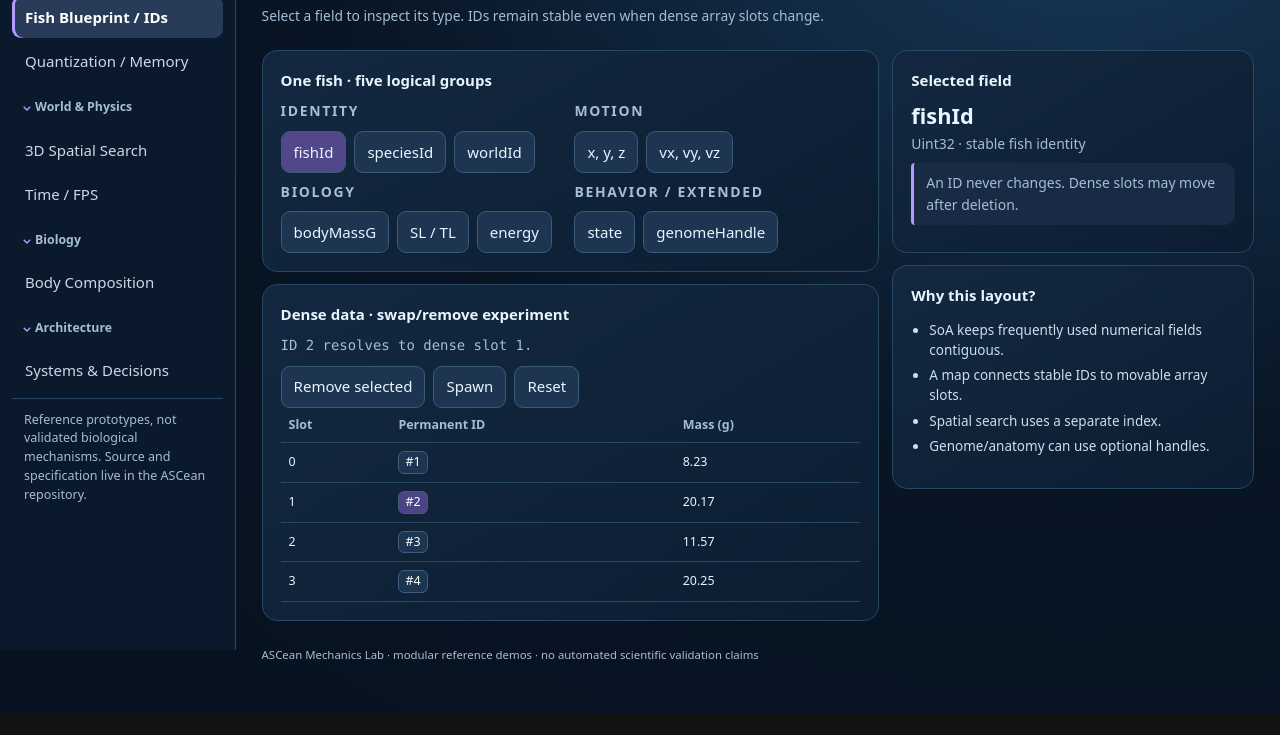
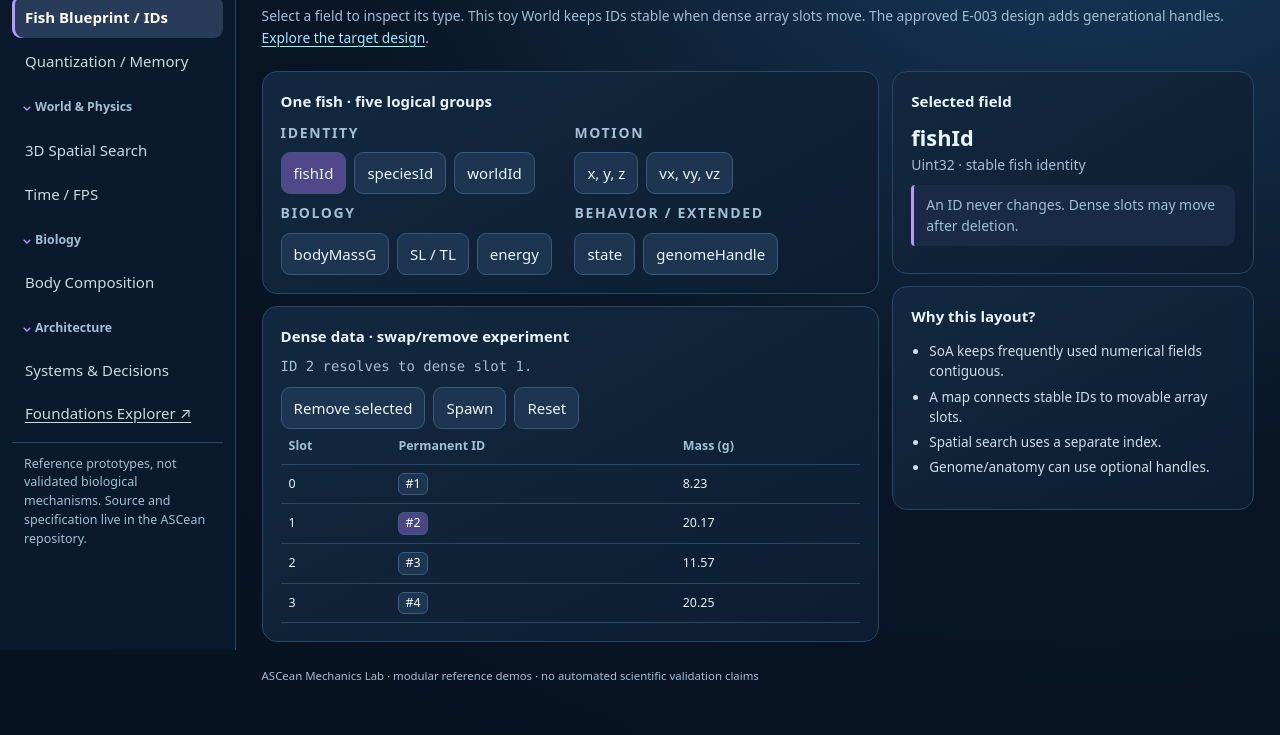
Before and after one commit to DorManDel/ASCean, a plain HTML site: page site/lab/index.html in a window 1280 px wide. Both pictures are taken after a click on the button "Fish Blueprint / IDs". Shown: the part 150-885 px from the top of the page. Before the commit the page ends 864 px from the top, so only its background shows below. Drawn offline with Linux system fonts and the light colour scheme.

Commit message:
docs(site): link interactive foundations in site/lab/index.html

```diff
--- a/site/lab/index.html
+++ b/site/lab/index.html
@@ -6,11 +6,11 @@
 <details open><summary>Data &amp; Memory</summary><button class="navbutton" data-page="entities">Fish Blueprint / IDs</button><button class="navbutton" data-page="precision">Quantization / Memory</button></details>
 <details open><summary>World &amp; Physics</summary><button class="navbutton" data-page="space">3D Spatial Search</button><button class="navbutton" data-page="time">Time / FPS</button></details>
 <details open><summary>Biology</summary><button class="navbutton" data-page="body">Body Composition</button></details>
-<details open><summary>Architecture</summary><button class="navbutton" data-page="modules">Systems &amp; Decisions</button></details>
+<details open><summary>Architecture</summary><button class="navbutton" data-page="modules">Systems &amp; Decisions</button><a class="navbutton" href="../foundations/">Foundations Explorer ↗</a></details>
 <small>Reference prototypes, not validated biological mechanisms. Source and specification live in the ASCean repository.</small>
 </aside>
 <main class="lab-main">
-<section class="lab-page" id="page-entities"><div class="lab-intro"><div><div class="eyebrow">Data / 01</div><h1>Fish Blueprint &amp; Stable Identity</h1><p>Select a field to inspect its type. IDs remain stable even when dense array slots change.</p></div></div>
+<section class="lab-page" id="page-entities"><div class="lab-intro"><div><div class="eyebrow">Data / 01</div><h1>Fish Blueprint &amp; Stable Identity</h1><p>Select a field to inspect its type. This toy World keeps IDs stable when dense array slots move. The approved E-003 design adds generational handles. <a href="../foundations/#storage">Explore the target design</a>.</p></div></div>
 <div class="lab-grid"><div class="stack">
 <div class="panel"><h3>One fish · five logical groups</h3><div class="grid-2" style="gap:8px">
 <div><p class="eyebrow">Identity</p><div class="btnrow"><button data-field="id">fishId</button><button data-field="species">speciesId</button><button data-field="world">worldId</button></div></div>
@@ -48,6 +48,7 @@
 
 <section class="lab-page" id="page-modules"><div class="lab-intro"><div><div class="eyebrow">Project / 01</div><h1>Component System &amp; Decisions</h1><p>Each system owns a clear contract. Bootstrap initializes dependencies; event routing and experiments remain separate from scientific laws.</p></div></div>
 <div class="cards" style="margin-top:0"><div class="panel"><h3>Bootstrap / DI</h3><p>Resolve module dependencies, initialize in order, dispose in reverse order. No giant global class.</p></div><div class="panel"><h3>Event Hub</h3><p>Typed domain events with scoped cleanup. High-rate physics uses direct data access, not per-fish events.</p></div><div class="panel"><h3>Snapshots</h3><p>Versioned World, registry, clock and PRNG state, plus experiment parameters. Reproducible replay is a milestone requirement.</p></div><div class="panel"><h3>Mechanism Contracts</h3><p>Initialize, update (if needed), dispose, serialize/restore, tests and benchmark obligations.</p></div><div class="panel"><h3>Scientific Data</h3><p>Versioned species traits from cited evidence. Zebrafish is a freshwater research profile.</p></div><div class="panel"><h3>Future AI</h3><p>Start with drives, states and memory; later consider learning modules and neural policies behind replaceable interfaces.</p></div></div>
+<div class="panel"><h3>Foundations decisions: E-001 to E-004</h3><p>E-001 Hybrid ECS/SoA · E-002 Species Blueprint + Registry · E-003 stable uint64 IDs, generational handles and Swap-and-Pop are accepted design directions. E-004 Composition, Interfaces and limited Blueprint extends is awaiting final signoff.</p><p><a href="../foundations/">Open interactive Foundations Explorer ↗</a> to inspect diagrams, simulated memory, inheritance resolution, the three-view Field Dictionary and six-stage Mechanics Contract.</p><p class="note">Separate conceptual examples from the current reference World implementation and from scientific/benchmark evidence.</p></div>
 <div class="panel"><h3>Links to source-backed planning</h3><p><a href="https://github.com/DorManDel/ASCean/blob/main/docs/DECISIONS.md" target="_blank" rel="noopener">Decision Register</a> · <a href="https://github.com/DorManDel/ASCean/blob/main/docs/ROADMAP.md" target="_blank" rel="noopener">Roadmap</a> · <a href="https://github.com/DorManDel/ASCean/blob/main/prompts/CODEX_M0.md" target="_blank" rel="noopener">Codex M0</a></p><p class="note">Mechanics shown in this Lab are educational reference implementations. They do not certify research-grade models.</p></div>
 </section>
 <div class="footer">ASCean Mechanics Lab · modular reference demos · no automated scientific validation claims</div></main></div>
```
